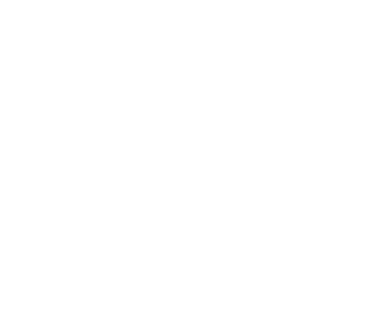
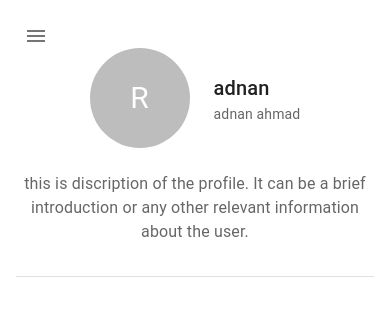
Before and after one commit to adnanahmadlaghari/real-time-social-media, a React (Vite) app in the folder fe/: page /profile in a window 390 px wide. Before the commit this address had no page. Shown: the top 316 px of the page. Built offline with nearby package versions, Linux system fonts and the light colour scheme.

Commit message:
adding profile page and some profile and user profile make responsive

```diff
--- a/fe/src/App.tsx
+++ b/fe/src/App.tsx
@@ -3,6 +3,7 @@
 import Dashboard from "./pages/Dashboard"
 import { Box, useTheme } from "@mui/material"
 import Chat from "./pages/Chat"
+import Profile from "./pages/Profile"
 
 
 function App() {
@@ -13,8 +14,8 @@
     <Box sx={{
       bgcolor: theme.palette.background.default,
       color: theme.palette.text.primary,
-      minHeight: "100vh",
-      maxWidth: "100vw",
+      height: "100vh",
+      width: "100vw",
       boxSizing: "border-box"
     }}>
       <BrowserRouter>
@@ -22,6 +23,7 @@
           <Route path="/" element={<Layout />}>
             <Route index element={<Dashboard />} />
             <Route path="/chat" element={<Chat />} />
+            <Route path="/profile" element={<Profile />} />
           </Route>
         </Routes>
       </BrowserRouter>
--- a/fe/src/components/Navbar.tsx
+++ b/fe/src/components/Navbar.tsx
@@ -55,16 +55,16 @@
       open={isMenuOpen}
       onClose={handleMenuClose}
     >
-      <MenuItem onClick={handleMenuClose}>Profile</MenuItem>
-      <MenuItem onClick={handleMenuClose}>LogOut</MenuItem>
+      <MenuItem onClick={() => { navigation("/profile"), setAnchorEl(null) }}>Profile</MenuItem>
+      <MenuItem >LogOut</MenuItem>
     </Menu>
   );
 
 
 
   return (
-    <Box sx={{ flexGrow: 1, display: { xs: 'none', sm: 'block' } }}>
-      <AppBar position="static">
+    <AppBar position="static">
+      <Box sx={{ display: { xs: 'none', sm: 'block' } }}>
         <Toolbar>
           <Typography
             variant="h6"
@@ -107,9 +107,9 @@
             </IconButton>
           </Stack>
         </Toolbar>
-      </AppBar>
-      {renderMenu}
-    </Box>
+        {renderMenu}
+      </Box>
+    </AppBar>
   );
 }
 
--- a/fe/src/components/Posts.tsx
+++ b/fe/src/components/Posts.tsx
@@ -1,4 +1,4 @@
-import { Grid } from "@mui/material";
+import { Box, Grid } from "@mui/material";
 import PostCard from "./Card";
 import UserProfile from "./UserProfile";
 import { useState } from "react";
@@ -67,7 +67,7 @@
 
     return (
 
-        <>
+        <Box sx={{ width: '100vw', height: '100vh',}}>
             {
                 selectedUser ? (
                     <UserProfile id={selectedUser.id} onBack={handleBack} />
@@ -83,7 +83,7 @@
                     </Grid>
                 )
             }
-        </>
+        </Box>
 
     );
 }
--- a/fe/src/components/Sidebar.tsx
+++ b/fe/src/components/Sidebar.tsx
@@ -9,7 +9,6 @@
   IconButton,
   Box,
   Tooltip,
-  Switch,
   useMediaQuery,
 } from '@mui/material';
 import {
--- a/fe/src/components/UserProfile.tsx
+++ b/fe/src/components/UserProfile.tsx
@@ -1,40 +1,106 @@
 import { ArrowBack } from "@mui/icons-material";
-import { Avatar, Box, Divider, IconButton, Stack, Typography } from "@mui/material";
+import {
+  Avatar,
+  Box,
+  Divider,
+  IconButton,
+  Stack,
+  Typography,
+  useTheme,
+  useMediaQuery,
+} from "@mui/material";
 
 interface UserProfileProps {
   id: number;
   onBack?: () => void;
+  name?: string;
+  username?: string;
+  description?: string;
+  avatarUrl?: string;
 }
 
-const UserProfile: React.FC<UserProfileProps> = ({ id, onBack }) => {
+const UserProfile: React.FC<UserProfileProps> = ({
+  id,
+  onBack,
+  name = "John Doe",
+  username = "johndoe123",
+  description = "This is a user profile description. It contains information about the user, their activities, and other relevant details.",
+  avatarUrl,
+}) => {
+  const theme = useTheme();
+  const isMobile = useMediaQuery(theme.breakpoints.down("sm"));
+
   return (
-    <Box sx={{ width: '100%', height: '100vh', display: 'flex', flexDirection: 'column' }}>
-      <Stack direction={"row"} spacing={20} alignItems={"center"} pt={3} >
-        {/* Back Button */}
-        <IconButton onClick={onBack} aria-label="back" sx={{ position: 'absolute', left: 20 }}>
-          <ArrowBack />
-        </IconButton>
-        <Typography variant="h4" sx={{ mb: 2 }}>
-          Profile
-        </Typography>
+    <Box
+      sx={{
+        width: "100vw",
+        boxSizing: "border-box",
+        minHeight: "100vh",
+        display: "flex",
+        flexDirection: "column",
+        p: 2,
+      }}
+    >
+      {/* Header */}
+      <Stack direction="row" alignItems="center" spacing={2} sx={{ mb: 3 }}>
+        {isMobile ? (
+          <></>
+        ) : (
+          <IconButton onClick={onBack} aria-label="back" sx={{padding:2}}>
+            <ArrowBack />
+          </IconButton>
+        )}
       </Stack>
-      <Box sx={{ display: 'flex', flexDirection: 'column', alignItems: 'center' }}>
-        <Stack spacing={2} sx={{ width: '100%', maxWidth: 600, textAlign: 'center', pt: 2.5 }}>
-          <Stack direction={"row"} spacing={2} alignItems="center">
-            <Avatar sx={{ width: 100, height: 100, mb: 2 }}>
-              {id}
+
+      {/* Profile Content */}
+      <Box
+        sx={{
+          display: "flex",
+          flexDirection: "column",
+          alignItems: "center",
+        }}
+      >
+        <Stack
+          spacing={3}
+          sx={{
+            width: "100%",
+            maxWidth: 600,
+            textAlign: "center",
+          }}
+        >
+          <Stack direction="row" spacing={3} alignItems="center" justifyContent="center">
+            {
+              isMobile ? (
+                <IconButton onClick={onBack} aria-label="back" sx={{padding:2}}>
+            <ArrowBack />
+          </IconButton>
+              ) : (
+                <></>
+              )
+            }
+            <Avatar
+              src={avatarUrl}
+              sx={{ width: 100, height: 100, fontSize: 30 }}
+            >
+              {avatarUrl ? "" : name.charAt(0).toUpperCase()}
             </Avatar>
-            <Stack>
-              <Typography variant="h5">Name</Typography>
-              <Typography variant="subtitle2" color="gray">Userame</Typography>
+            <Stack alignItems="flex-start">
+              <Typography variant="h6">{name}</Typography>
+              <Typography variant="body2" color="text.secondary">
+                @{username}
+              </Typography>
             </Stack>
           </Stack>
-          <Typography variant="body1">This is a user profile description. It contains information about the user, their activities, and other relevant details.</Typography>
+
+          <Typography variant="body1" color="text.secondary">
+            {description}
+          </Typography>
         </Stack>
       </Box>
-      <Divider sx={{ m: 3 }} />
+
+      <Divider sx={{ my: 4 }} />
     </Box>
-  )
-}
+  );
+};
 
-export default UserProfile
+export default UserProfile;
--- a/fe/src/pages/Dashboard.tsx
+++ b/fe/src/pages/Dashboard.tsx
@@ -3,7 +3,7 @@
 
 const Dashboard: React.FC = () => {
   return (
-    <Box>
+    <Box sx={{width: '100%', height: '100%'}}>
       <Posts />
     </Box>
   )
--- a/fe/src/pages/Layout.tsx
+++ b/fe/src/pages/Layout.tsx
@@ -11,6 +11,7 @@
         display: "flex",
         flexDirection: "column",
         height: "100vh",
+        width: "100vw",
       }}
     >
       <Navbar />
--- /dev/null
+++ b/fe/src/pages/Profile.tsx
@@ -0,0 +1,70 @@
+import {
+  Avatar,
+  Box,
+  Divider,
+  Stack,
+  Typography,
+  useTheme,
+  useMediaQuery,
+} from "@mui/material";
+
+
+
+const UserProfile: React.FC = ({
+}) => {
+
+  return (
+    <Box
+      sx={{
+        width: "100vw",
+        boxSizing: "border-box",
+        minHeight: "100vh",
+        display: "flex",
+        flexDirection: "column",
+        p: 2,
+      }}
+    >
+
+      {/* Profile Content */}
+      <Box
+        sx={{
+          display: "flex",
+          flexDirection: "column",
+          alignItems: "center",
+          paddingTop: 4,
+        }}
+      >
+        <Stack
+          spacing={3}
+          sx={{
+            width: "100%",
+            maxWidth: 600,
+            textAlign: "center",
+          }}
+        >
+          <Stack direction="row" spacing={3} alignItems="center" justifyContent="center">
+            <Avatar
+              sx={{ width: 100, height: 100, fontSize: 30 }}
+            >
+R
+            </Avatar>
+            <Stack alignItems="flex-start">
+              <Typography variant="h6">{"adnan"}</Typography>
+              <Typography variant="body2" color="text.secondary">
+                adnan ahmad
+              </Typography>
+            </Stack>
+          </Stack>
+
+          <Typography variant="body1" color="text.secondary">
+            this is discription of the profile. It can be a brief introduction or any other relevant information about the user.
+          </Typography>
+        </Stack>
+      </Box>
+
+      <Divider sx={{ my: 4 }} />
+    </Box>
+  );
+};
+
+export default UserProfile;
```
